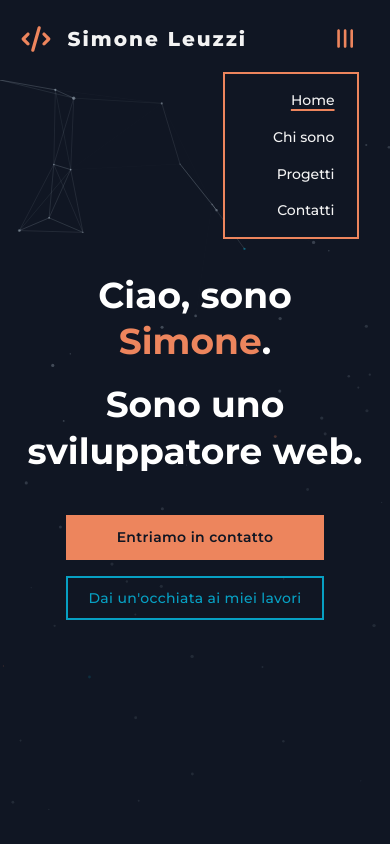
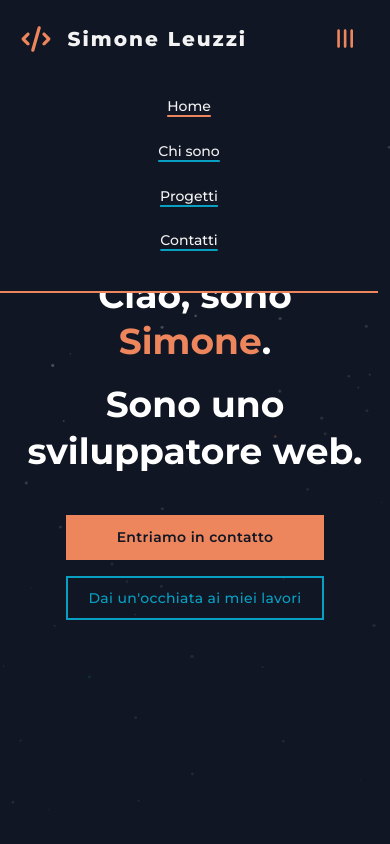
Before and after one commit to SimoL-003/my-portfolio, a React (Vite) app: page / in a window 390 px wide. Both pictures are taken after a click on the button 345 px from the left and 38 px from the top of the page. Shown: the top 844 px of the page. Built offline with nearby package versions, Linux system fonts and the light colour scheme.

Commit message:
style(header): improve UI

```diff
--- a/src/components/molecules/Navbar.jsx
+++ b/src/components/molecules/Navbar.jsx
@@ -14,7 +14,7 @@ export default function Navbar() {
   ];
 
   return (
-    <div className="relative">
+    <div>
       {/* DESKTOP NAV */}
       <nav className="hidden md:flex md:gap-1 lg:gap-3">
         {navLinks.map(({ path, pageTitle }, index) => (
@@ -44,7 +44,7 @@ export default function Navbar() {
 
       {/* MOBILE NAV */}
       <nav
-        className={`md:hidden absolute right-0 top-14 bg-background border-2 border-accent-primary overflow-hidden flex flex-col w-34 transition-all duration-300 items-end p-2 mr-3 z-10
+        className={`md:hidden absolute right-0 top-14 left-0 bg-background border-b-2 border-accent-primary overflow-hidden flex flex-col gap-2 transition-all duration-300 items-center p-8 mr-3 z-10
           ${
             openMenu
               ? "opacity-100 scale-100"
--- a/src/components/organisms/Header.jsx
+++ b/src/components/organisms/Header.jsx
@@ -3,7 +3,7 @@ import Navbar from "../molecules/Navbar";
 
 export default function Header() {
   return (
-    <header className="min-h-20 md:h-28 py-4">
+    <header className="min-h-20 md:h-28 py-4 relative">
       <div className="container flex items-center justify-between h-full">
         <HeaderLogo />
 
--- a/src/index.css
+++ b/src/index.css
@@ -151,6 +151,13 @@
   }
 }
 
+.nav__item--mobile {
+  text-decoration: underline;
+  text-decoration-color: var(--color-accent-secondary);
+  text-underline-offset: 4px;
+  text-decoration-thickness: 2px;
+}
+
 .nav__item--mobile.active {
   text-decoration: underline;
   text-decoration-color: var(--color-accent-primary);
```
